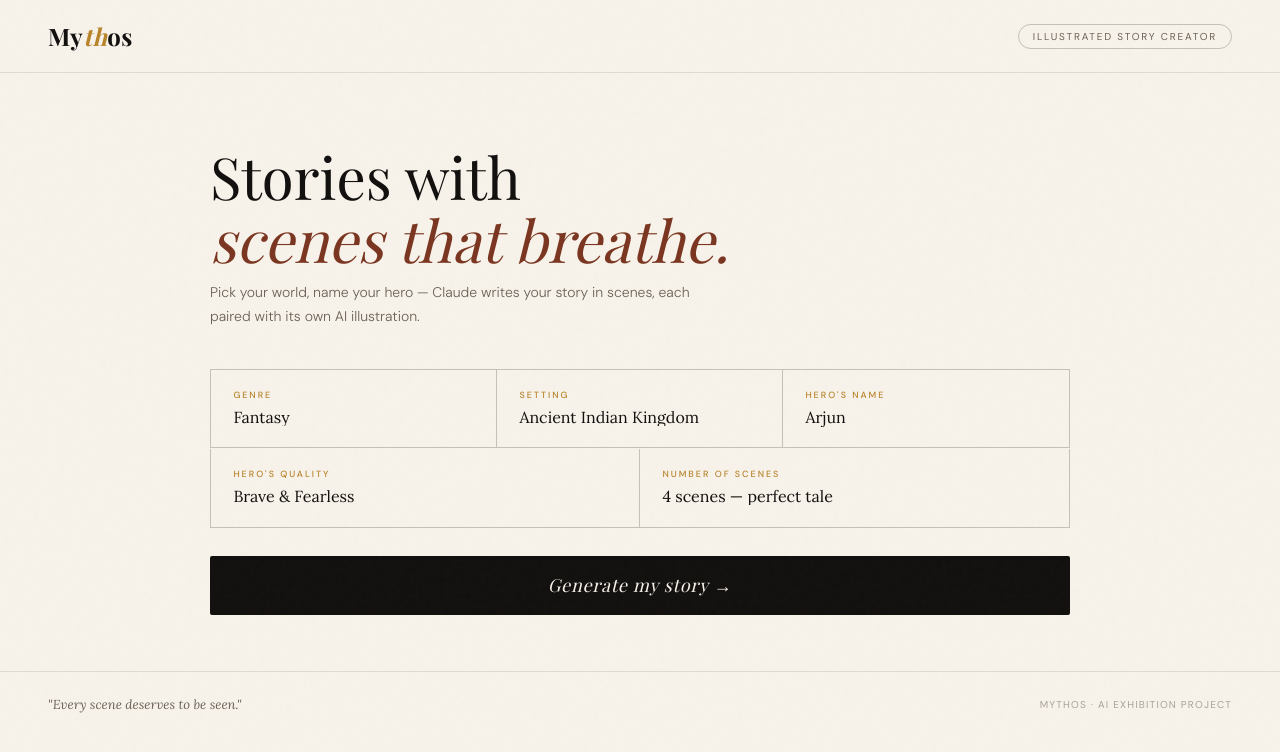
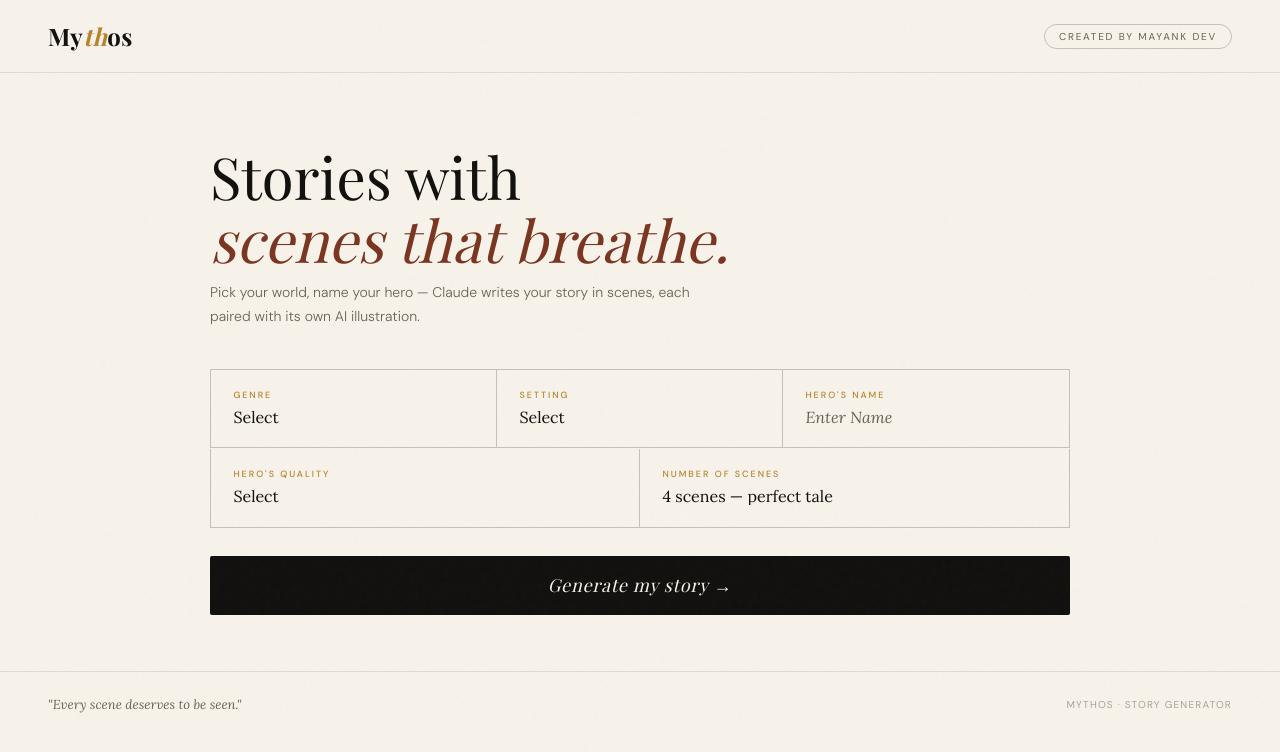
Before and after one commit to Mayankdev45/Story, a website: page index.html in a window 1280 px wide. Drawn offline with nearby package versions, Linux system fonts and the light colour scheme; a web font is replaced by a local one.

Commit message:
Update index.html

```diff
--- a/index.html
+++ b/index.html
@@ -3,7 +3,7 @@
 <head>
   <meta charset="UTF-8" />
   <meta name="viewport" content="width=device-width, initial-scale=1.0" />
-  <title>Mythos — Illustrated Story Creator</title>
+  <title>Mythos — Story Creator</title>
   <link rel="preconnect" href="https://fonts.googleapis.com" />
   <link
     href="https://fonts.googleapis.com/css2?family=Playfair+Display:ital,wght@0,400;0,700;1,400;1,700&family=Lora:ital,wght@0,400;1,400&family=DM+Sans:wght@300;400;500&display=swap"
@@ -19,7 +19,7 @@
   <!-- HEADER -->
   <header>
     <div class="logo">My<span class="logo-accent">th</span>os</div>
-    <div class="header-pill">Illustrated Story Creator</div>
+    <div class="header-pill">Created by Mayank Dev</div>
   </header>
 
   <!-- FORGE (input form) -->
@@ -38,6 +38,7 @@
         <div class="ctrl">
           <div class="ctrl-label">Genre</div>
           <select id="genre">
+            <option value="select">Select</option>
             <option value="fantasy">Fantasy</option>
             <option value="science fiction">Sci-Fi</option>
             <option value="mystery">Mystery</option>
@@ -52,6 +53,7 @@
         <div class="ctrl">
           <div class="ctrl-label">Setting</div>
           <select id="setting">
+            <option value="select">Select</option>
             <option value="an ancient Indian kingdom">Ancient Indian Kingdom</option>
             <option value="a futuristic Mumbai">Futuristic Mumbai</option>
             <option value="a haunted Rajasthani fort">Haunted Rajasthani Fort</option>
@@ -66,7 +68,7 @@
         </div>
         <div class="ctrl no-border-right">
           <div class="ctrl-label">Hero's name</div>
-          <input type="text" id="hero" placeholder="e.g. Arjun, Priya…" value="Arjun" maxlength="30" />
+          <input type="text" id="hero" placeholder="Enter Name" value="" maxlength="30" />
         </div>
       </div>
 
@@ -75,6 +77,7 @@
         <div class="ctrl">
           <div class="ctrl-label">Hero's quality</div>
           <select id="trait">
+            <option value="select">Select</option>
             <option value="brave and fearless">Brave &amp; Fearless</option>
             <option value="cunning and wise">Cunning &amp; Wise</option>
             <option value="kind and selfless">Kind &amp; Selfless</option>
@@ -87,6 +90,7 @@
         <div class="ctrl no-border-right">
           <div class="ctrl-label">Number of scenes</div>
           <select id="numScenes">
+            <option value="0">Select</option>
             <option value="3">3 scenes — short story</option>
             <option value="4" selected>4 scenes — perfect tale</option>
             <option value="5">5 scenes — epic journey</option>
@@ -139,7 +143,7 @@
   <!-- FOOTER -->
   <footer>
     <span class="footer-quote">"Every scene deserves to be seen."</span>
-    <span class="footer-tag">Mythos &middot; AI Exhibition Project</span>
+    <span class="footer-tag">Mythos &middot; Story Generator</span>
   </footer>
 
   <script src="script.js"></script>
```
